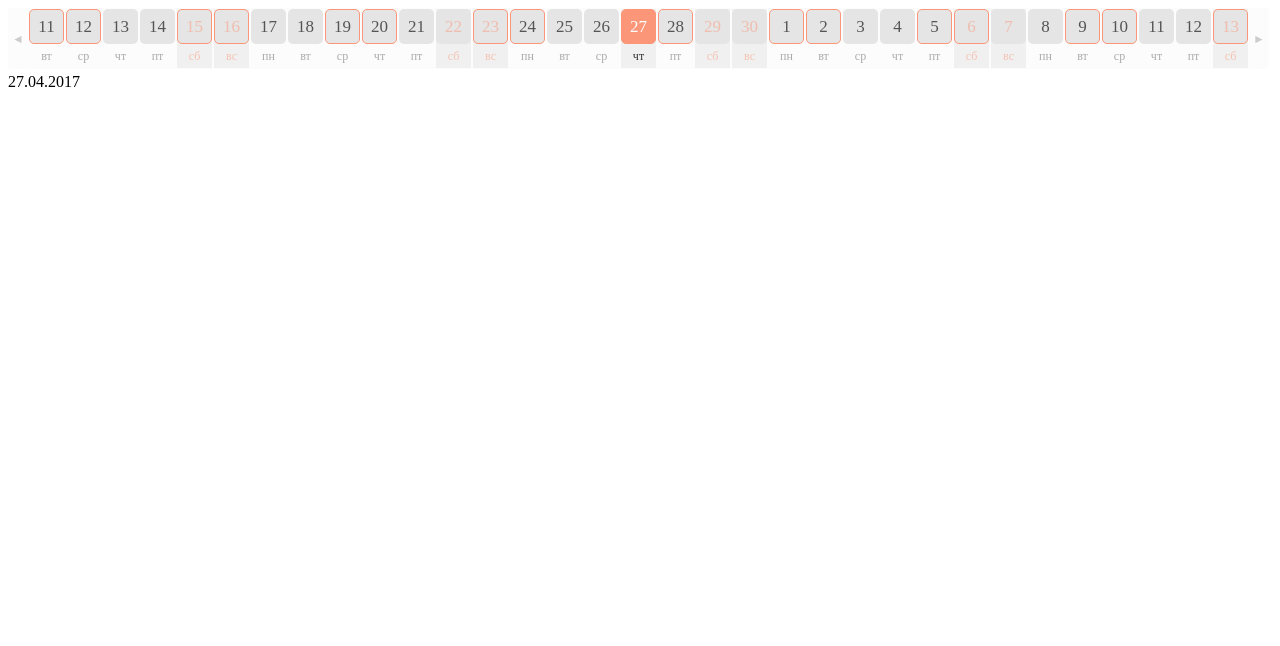
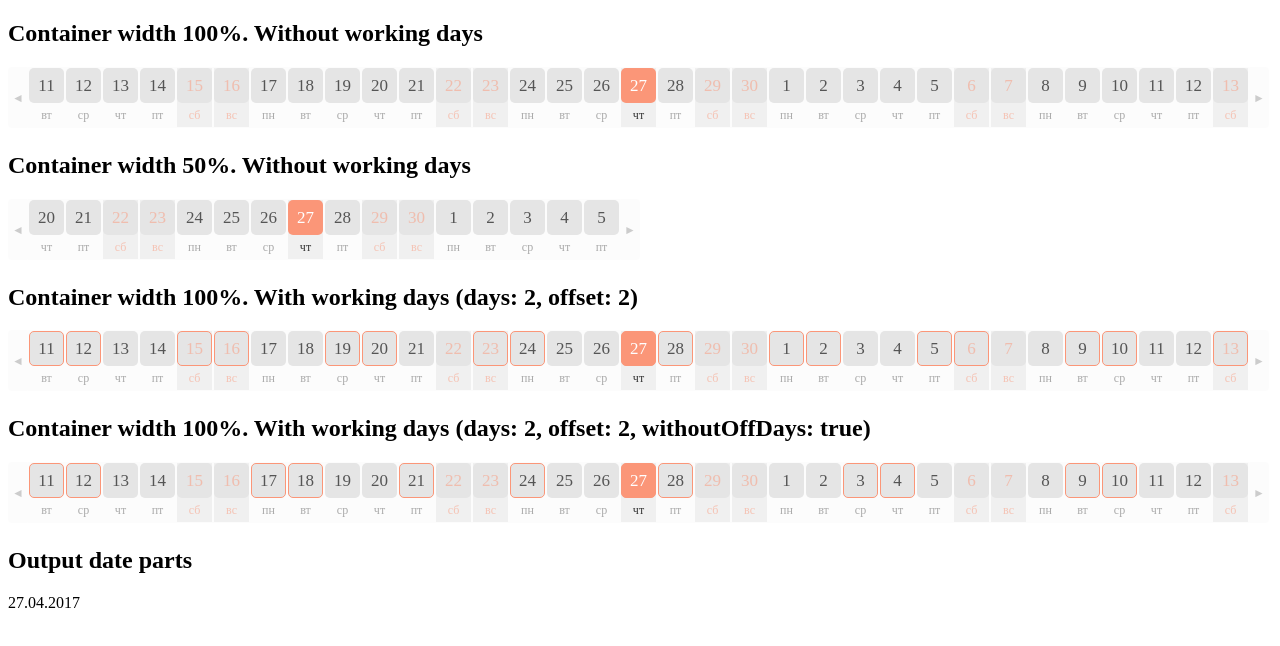
Before and after one commit to DoKWeB/datepaginator, a plain HTML site: page index.html in a window 1280 px wide. Drawn offline with Linux system fonts and the light colour scheme.

Commit message:
update example

```diff
--- a/index.html
+++ b/index.html
@@ -7,31 +7,44 @@
 	<script type="text/javascript" src="datepaginator.js"></script>
 </head>
 <body>
+	<h2>Container width 100%. Without working days</h2>
 	<div id="dp"></div>
+	<h2>Container width 50%. Without working days</h2>
+	<div id="dp1" style="width: 50%;"></div>
+	<h2>Container width 100%. With working days (days: 2, offset: 2)</h2>
+	<div id="dp2"></div>
+	<h2>Container width 100%. With working days (days: 2, offset: 2, withoutOffDays: true)</h2>
+	<div id="dp3"></div>
+	<h2>Output date parts</h2>
 	<div>
 		<span id="day"></span>.<span id="month"></span>.<span id="year"></span>
 	</div>
 	<script>
 		var datepaginator = new DatePaginator({
-			container: '#dp', // Required. Container for datepaginator
-			year: '#year', // Optional. Container for year
-			month: '#month', // Optional. Container for month
-			//monthFormat: 'string', // Optional. Month format. Values: string, number | default: number
-			day: '#day', // Optional. Container for day
-			onClick: function(e){ // Optional. Custom onclick event handler for each element. this: item, e: event
-				console.log(this);
-			},
-			//offDays: [5, 6, 7], // Optional. Off days. Value: array of days of the week numbers | default: [6, 7] (Sat, Sun)
-			work: { // Optional. For working days mark
-				days: 2, // Required. Number of the working days
-				offset: 2, // Required. Number of the off days
-					/* Result example (days: 2, offset: 2): Mon, Tue - working days; Wed, Thu - off days; Fri, Sat - working days; Sun, Mon - off days. And so on */
-				date: new Date('2017-4-4'), // Required. Date of the last working day, preferably one week before the current day
-				//withoutOffDays: true // Optional. If days off can not be working days. In this case, after the weekend, a shift will occur, if it exists
-					/* Result example (days: 2, offset: 2, withoutOffDays: true): Mon, Tue - working days; Wed, Thu - off days; Fri - working day; Sat, Sun - off days; Mon - working day; Tue, Wed - off days. And so on */
-			},
-			// itemWidth: 37, // Optional. Width of the element (If you specify custom styles).
-			// navWidth: 20 // Optional. Width of navigation element (If you specify custom styles).
+			container: '#dp'
+		});
+		var datepaginator1 = new DatePaginator({
+			container: '#dp1'
+		});
+		var datepaginator2 = new DatePaginator({
+			container: '#dp2',
+			work: {
+				days: 2,
+				offset: 2,
+				date: new Date('2017-4-4')
+			}
+		});
+		var datepaginator2 = new DatePaginator({
+			container: '#dp3',
+			year: '#year',
+			month: '#month',
+			day: '#day',
+			work: {
+				days: 2,
+				offset: 2,
+				withoutOffDays: true,
+				date: new Date('2017-4-4')
+			}
 		});
 	</script>
 </body>
```
